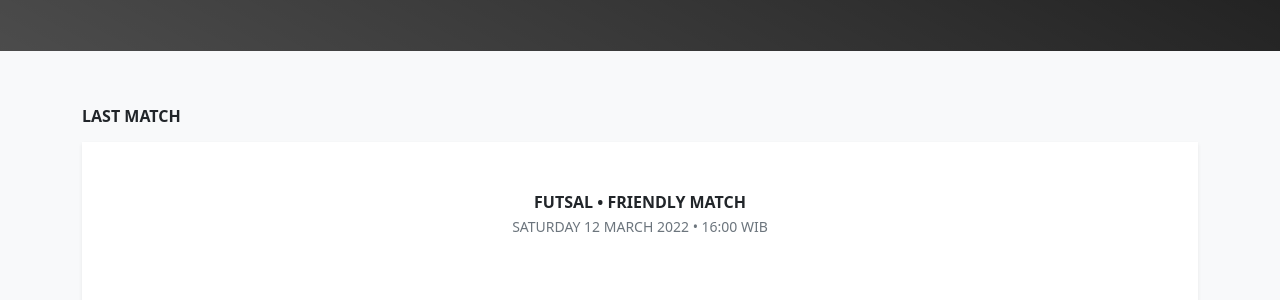
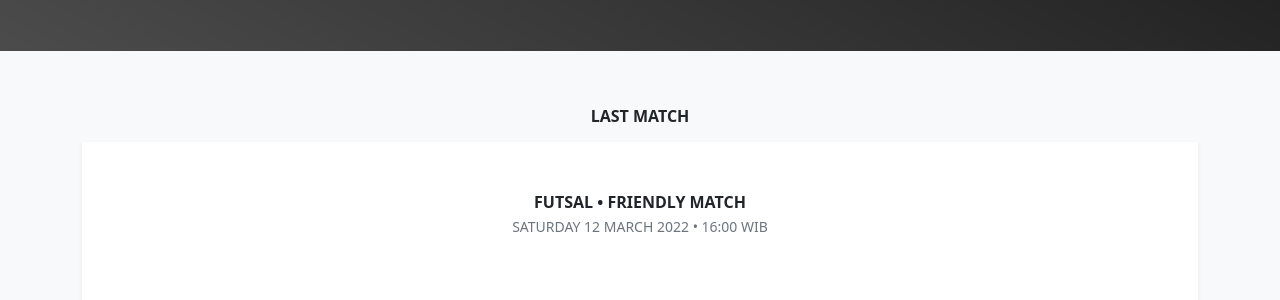
Before and after one commit to tesafc/www2, a Jekyll site: the page built from matches.html, in a window 1280 px wide. Shown: the part 621-921 px from the top of the page. Built offline with Jekyll 4.4.1, drawn with Linux system fonts in a browser that asks for light colours.

Commit message:
Update matches.html

```diff
--- a/matches.html
+++ b/matches.html
@@ -10,7 +10,7 @@
     {% assign matches = site.matches | group_by: "status" %}
     <div class="row row-cols-1 g-2">
       {% for match in matches reversed %}
-      <h6 class="d-block w-100 pt-5 text-uppercase text-left fw-bold">{{ match.name }}</h6>
+      <h6 class="d-block w-100 pt-5 text-uppercase text-center fw-bold">{{ match.name }}</h6>
       {% for item in match.items reversed %}
       <div class="col">
         <div class="card rounded-0 border-0 shadow-sm mb-2">
```
